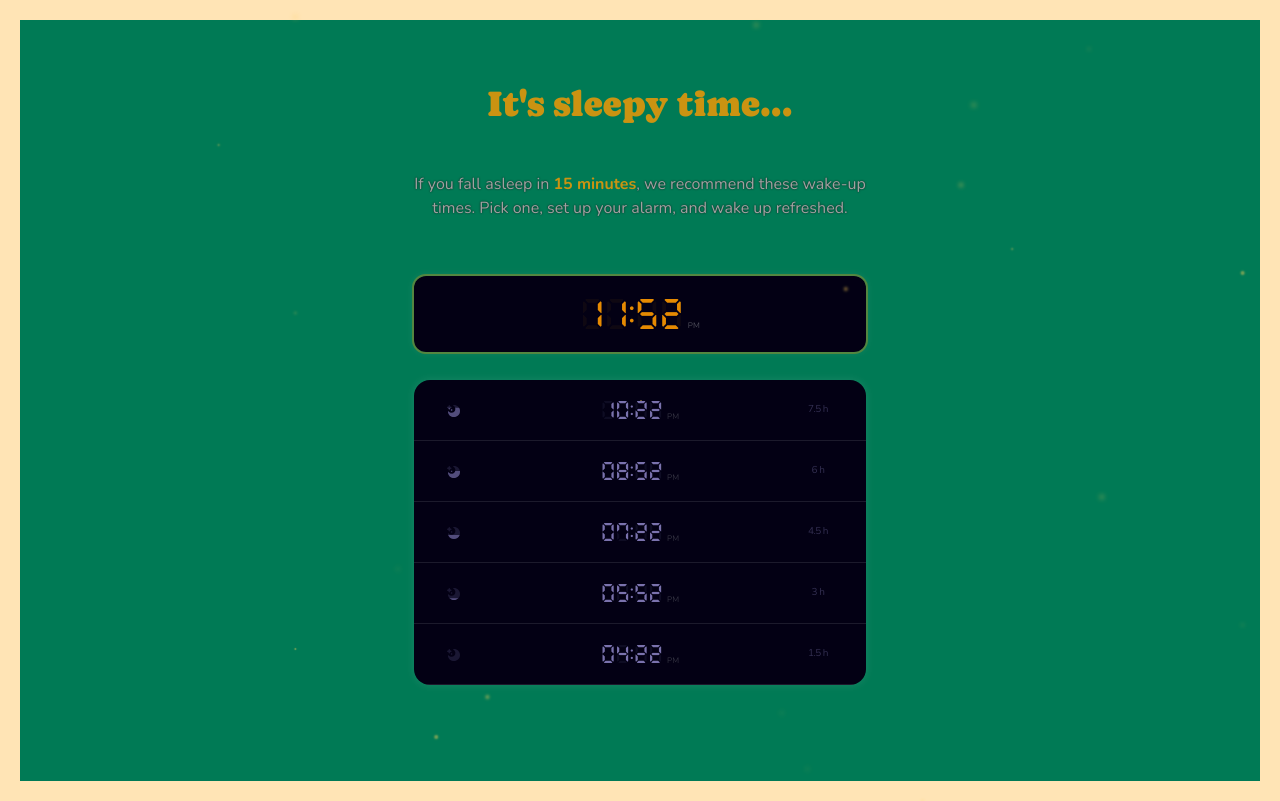
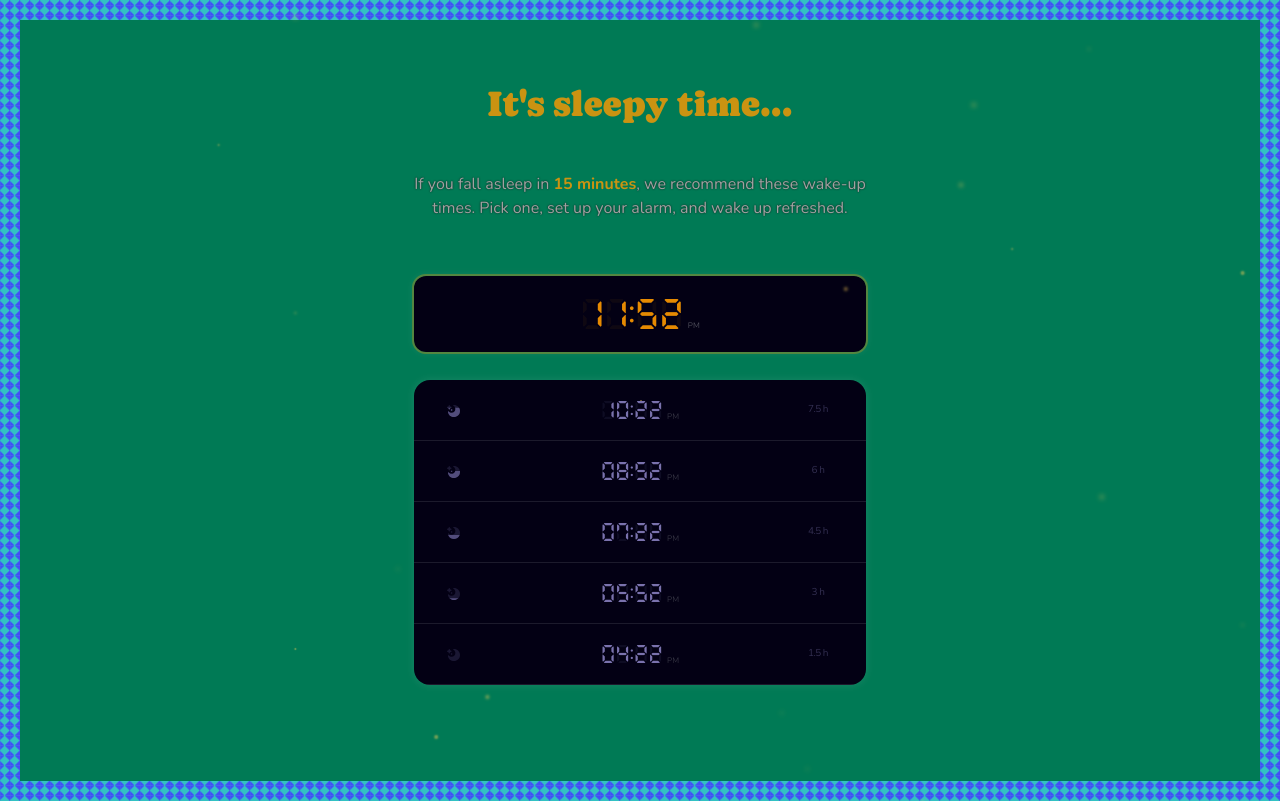
Before and after one commit to aronsantha/wakey, a React (Vite) app: page / in a window 1280 px wide. Built offline with nearby package versions, Linux system fonts and the light colour scheme.

Commit message:
test safe padding

```diff
--- a/src/style.css
+++ b/src/style.css
@@ -33,31 +33,27 @@ html {
   /* background-color: #1b1426; */
   background-color: moccasin;
   overscroll-behavior: none; /* prevent bouncy overscroll effects, eg. "pull-to-refresh" */
-  padding: 20px;
+  padding: var(--safe-area-inset-top) var(--safe-area-inset-right)
+    var(--safe-area-inset-bottom) var(--safe-area-inset-left);
 }
 
 body {
   margin: 0;
+  padding: 20px;
   display: block;
   overflow-y: scroll;
   color: #e3e3e3;
   background: linear-gradient(-60deg, #280a4a, #140923, #0a0331);
   background-size: 200% 200%;
   animation: gradient 30s infinite;
-  padding: var(--safe-area-inset-top) var(--safe-area-inset-right)
-    var(--safe-area-inset-bottom) var(--safe-area-inset-left);
+
   background-color: red;
-  background-color: #e5e5f7;
   background-image:
     linear-gradient(135deg, #444cf7 25%, transparent 25%),
     linear-gradient(225deg, #444cf7 25%, transparent 25%),
     linear-gradient(45deg, #444cf7 25%, transparent 25%),
-    linear-gradient(315deg, #444cf7 25%, #e5e5f7 25%);
-  background-position:
-    10px 0,
-    10px 0,
-    0 0,
-    0 0;
+    linear-gradient(315deg, #444cf7 25%, #32c2c2 25%);
+
   background-size: 10px 10px;
   background-repeat: repeat;
 }
```
